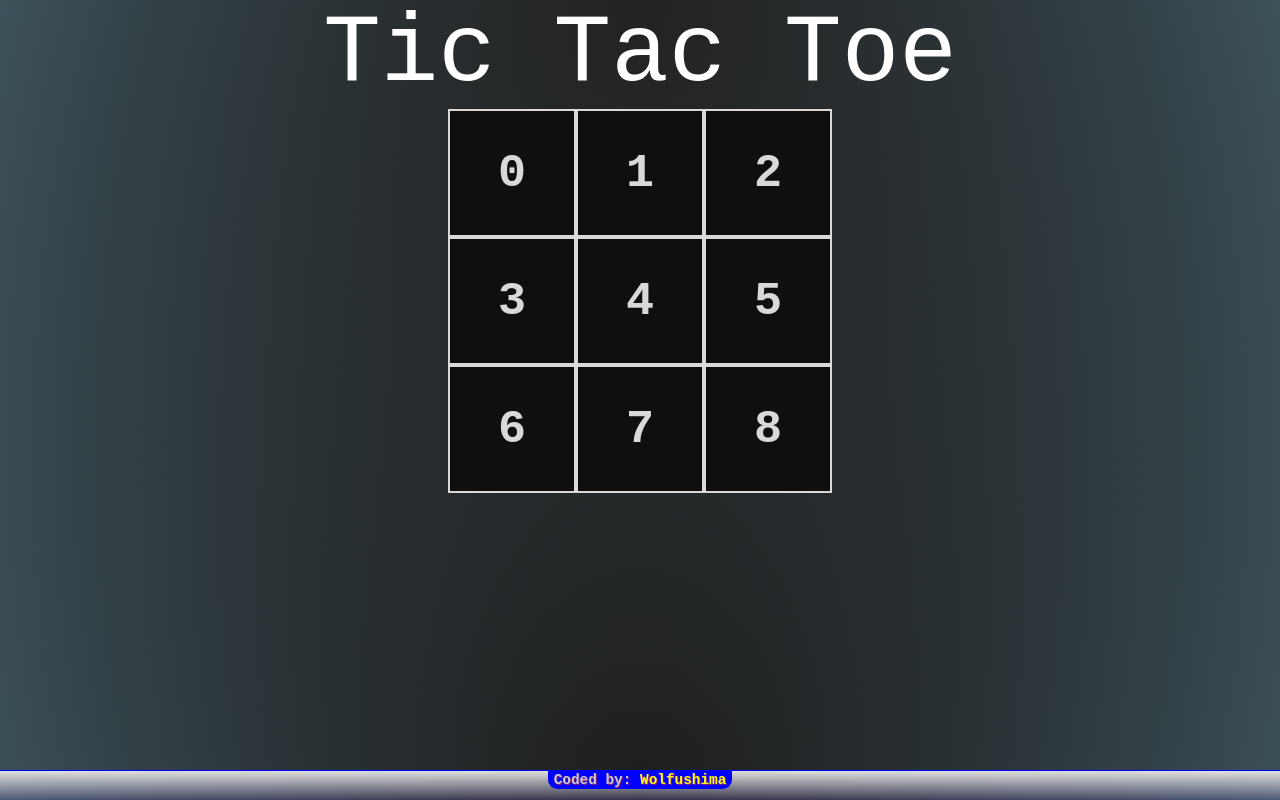
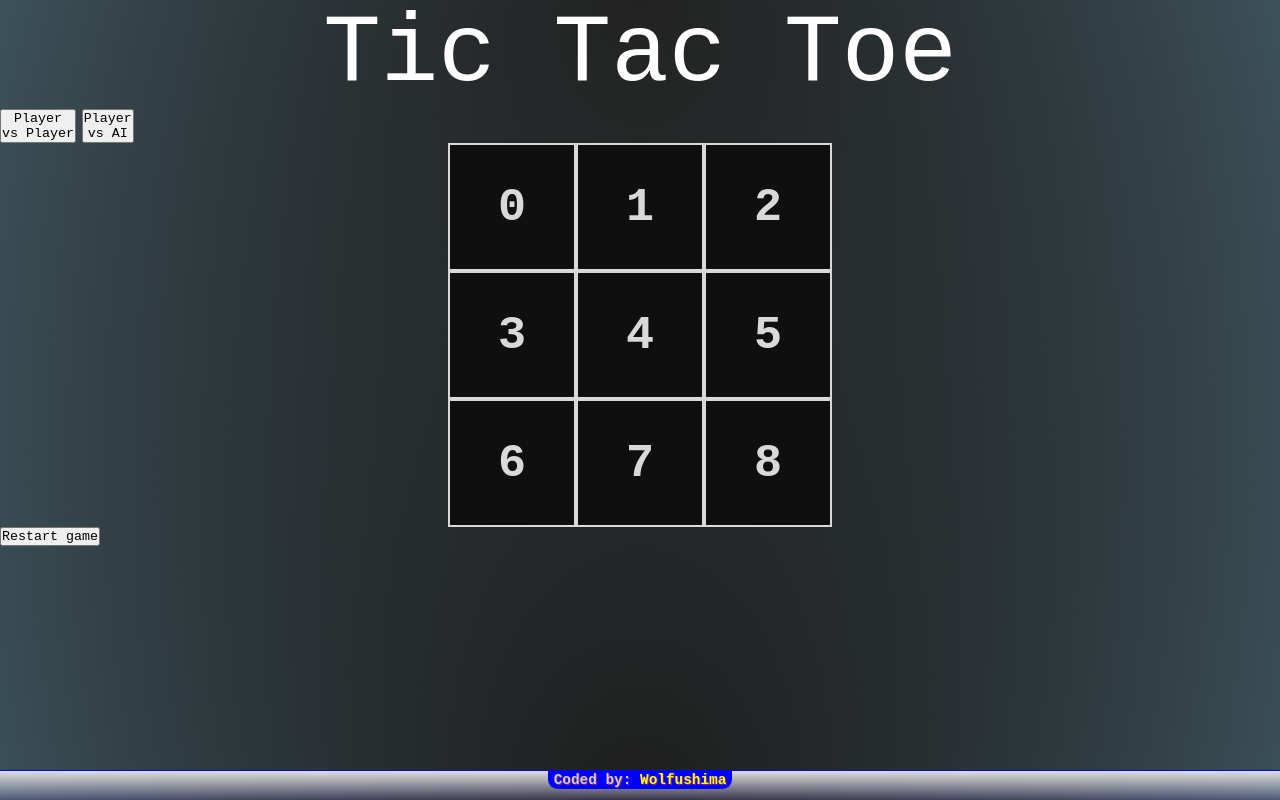
Before and after one commit to Wolfushima/TicTacToe, a plain HTML site: page index.html in a window 1280 px wide. Drawn offline with Linux system fonts and the light colour scheme; a web font is replaced by a local one.

Commit message:
Added two menu buttons to pick vs player or vs AI.

```diff
--- a/index.html
+++ b/index.html
@@ -12,6 +12,10 @@
 <body>
     <header>Tic Tac Toe</header>
     <main>
+        <div class="menu-btns">
+            <button class="vsPlayer-btn">Player<br>vs Player</button>
+            <button class="vsAI-btn">Player<br>vs AI</button>
+        </div>
         <div class="game-board">
             <div data-box="0" class="box"></div>
             <div data-box="1" class="box"></div>
@@ -23,6 +27,9 @@
             <div data-box="7" class="box"></div>
             <div data-box="8" class="box"></div>
         </div>
+        <div class="restart-btn">
+            <button>Restart game</button>
+        </div>
     </main>
     <footer><div>Coded by: <a href="https://www.github.com/Wolfushima" target="_blank">Wolfushima</a></div></footer>
     <script src="script.js"></script>
```
